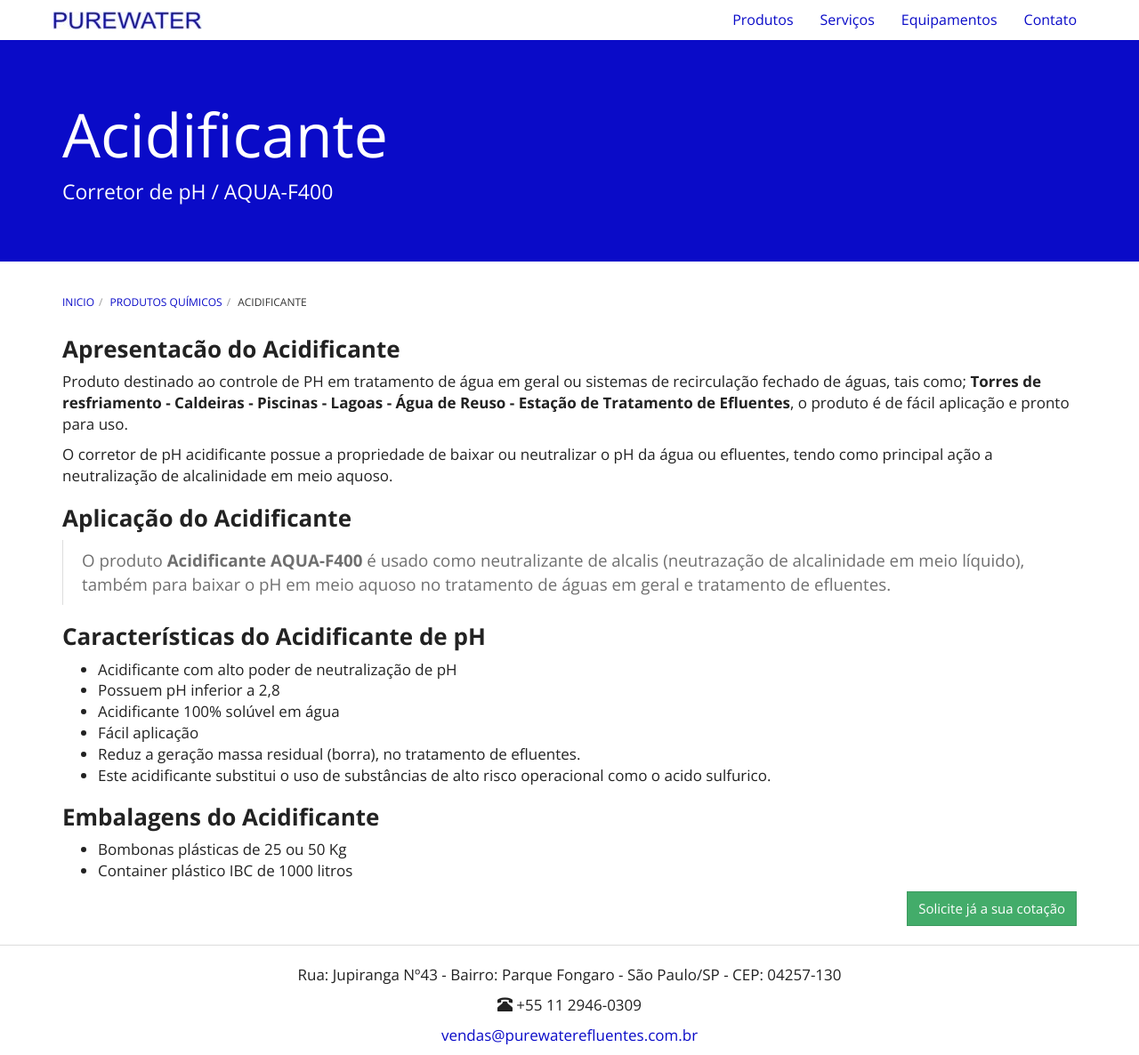
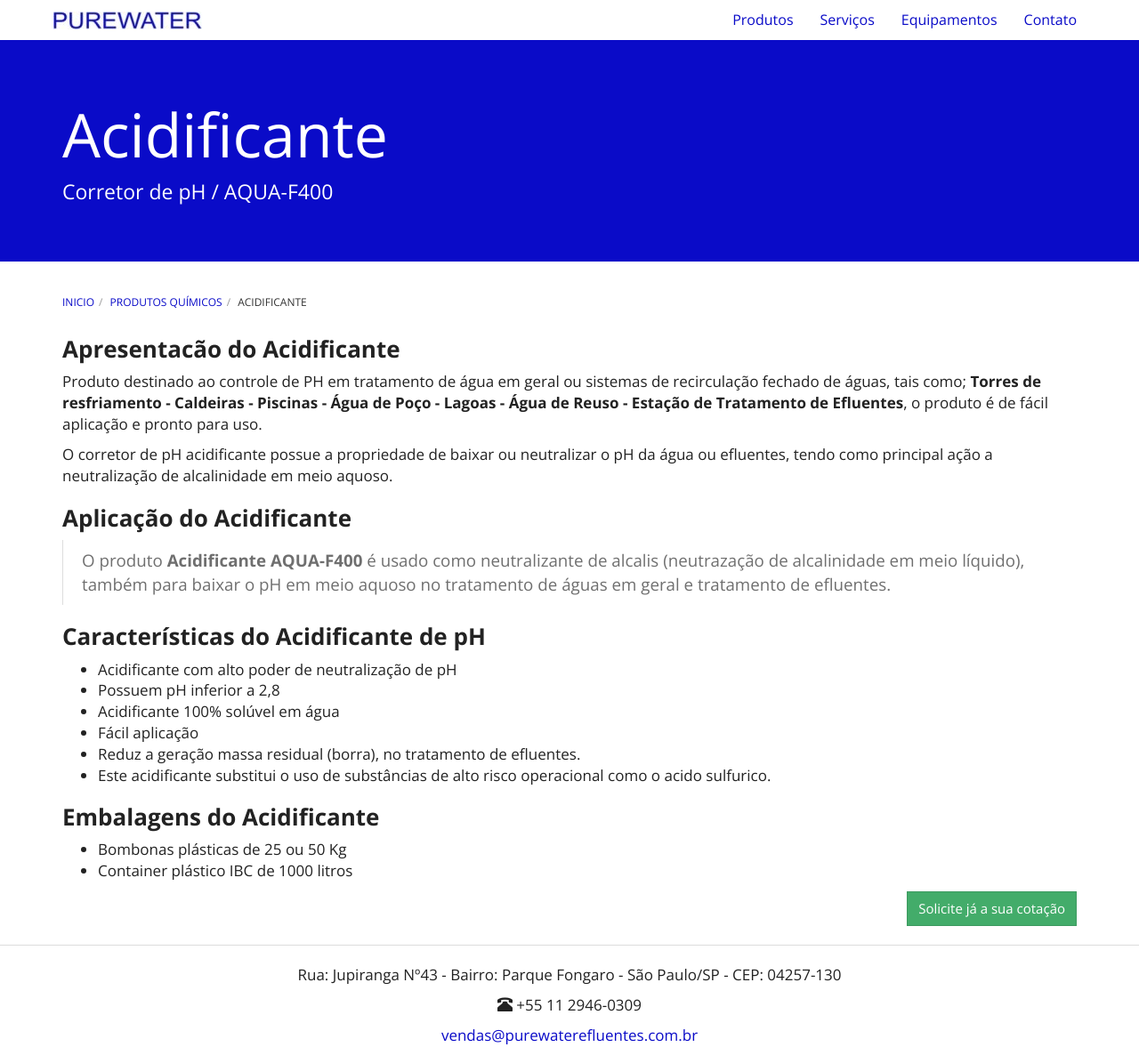
Before and after one commit to purewaterefluentes/purewaterefluentes.github.io, a Jekyll site: the page built from produtos/acidificante.md, in a window 1280 px wide and 1186 px high. Shown: the whole window at 89% size. Built offline with Jekyll 4.4.1, drawn with Linux system fonts in a browser that asks for light colours; nearby versions of some CDN libraries; library files that are not in the unit come from our copies.

Commit message:
Update acidificante.md

```diff
--- a/produtos/acidificante.md
+++ b/produtos/acidificante.md
@@ -7,7 +7,7 @@
 
 ### **Apresentacão do Acidificante**
 
-Produto destinado ao controle de PH em tratamento de água em geral ou sistemas de recirculação fechado de águas, tais como; **Torres de resfriamento - Caldeiras - Piscinas - Lagoas - Água de Reuso - Estação de Tratamento de Efluentes**, o produto é de fácil aplicação e pronto para uso.
+Produto destinado ao controle de PH em tratamento de água em geral ou sistemas de recirculação fechado de águas, tais como; **Torres de resfriamento - Caldeiras - Piscinas - Água de Poço - Lagoas - Água de Reuso - Estação de Tratamento de Efluentes**, o produto é de fácil aplicação e pronto para uso.
 
 O corretor de pH acidificante possue a propriedade de baixar ou neutralizar o pH da água ou efluentes, tendo como principal ação a neutralização de alcalinidade em meio aquoso.
 
```
